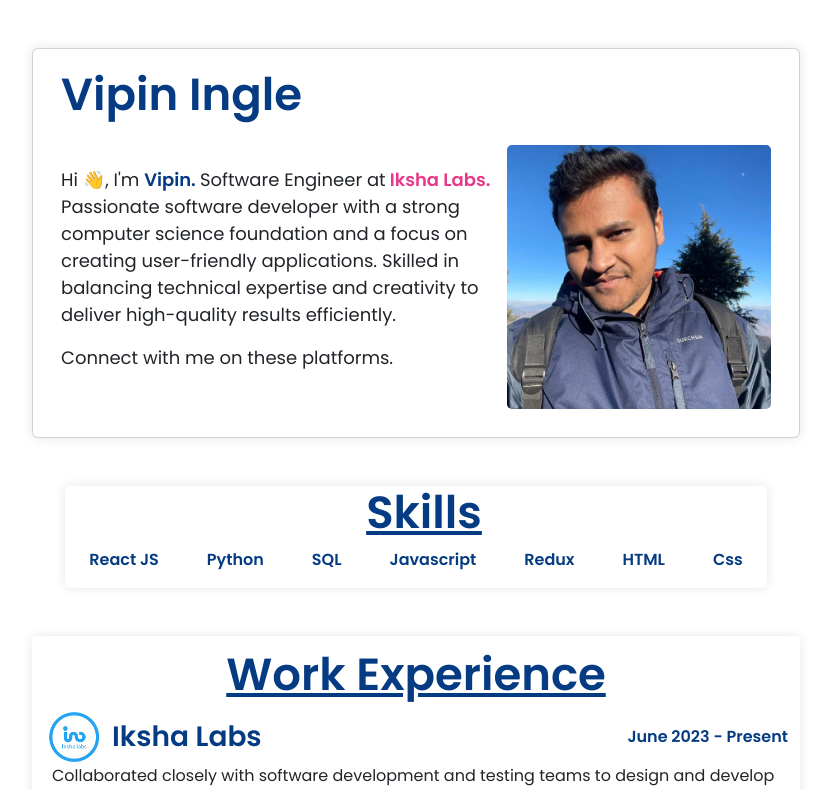
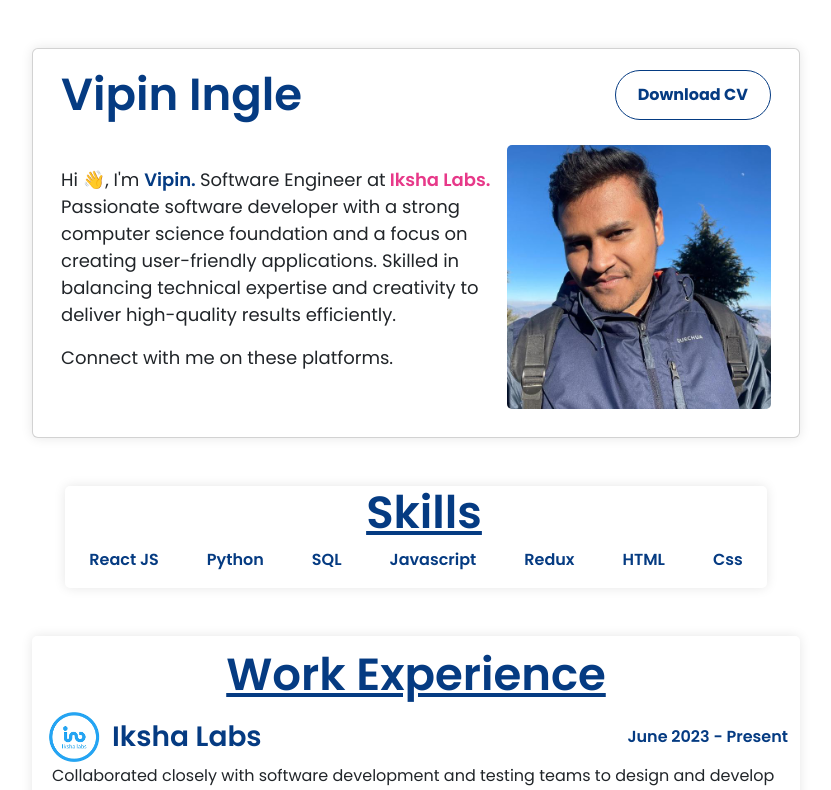
Before and after one commit to Vipin22875/Portfolio, a React (Create React App) app: page / in a window 1280 px wide. Shown: the top 790 px of the page, without its empty margins (224-1055 px from the left). Built offline with nearby package versions, Linux system fonts and the light colour scheme; some icons are missing.

Commit message:
commit-13 updated resume download

```diff
--- a/public/index.html
+++ b/public/index.html
@@ -15,9 +15,7 @@
     <link
       href="https://fonts.googleapis.com/css2?family=Poppins:ital,wght@0,100;0,200;0,300;0,400;0,500;0,600;0,700;0,800;0,900;1,100;1,200;1,300;1,400;1,500;1,600;1,700;1,800;1,900&display=swap"
       rel="stylesheet">
-      <link
-  rel="stylesheet"
-  href="https://cdn.jsdelivr.net/npm/bootstrap@5.3.0-alpha1/dist/css/bootstrap.min.css"
+      <link rel="stylesheet" href="https://cdn.jsdelivr.net/npm/bootstrap@5.3.0-alpha1/dist/css/bootstrap.min.css"
 />
 
     <!--
@@ -35,7 +33,7 @@
       Learn how to configure a non-root public URL by running `npm run build`.
     -->
     <title>Vipin Ingle</title>
-    <link href="../src/image/profile-image.jpg" alt="" />
+    <link rel="icon" type="image/jpg" href="../src/image/profile-image.jpg" />
   </head>
   <body>
     <noscript>You need to enable JavaScript to run this app.</noscript>
--- a/src/App.css
+++ b/src/App.css
@@ -223,5 +223,19 @@
   width: 400px;
   height: 350px;
   border-radius: 22px;
-  border: 1px solid black;
 }
+
+.cv-button{
+  width: fit-content;
+  height: fit-content;
+  padding: 12px 22px;
+  border-radius: 26px;
+  color: #053b82;
+  border: 1px solid #053b82;
+  font-weight: bolder;
+}
+
+.cv-button:hover{
+  background-color: #053b82;
+  color: white;
+}
--- a/src/pages/EarlyEducation.js
+++ b/src/pages/EarlyEducation.js
@@ -2,7 +2,7 @@
 import profileImage from '../image/profile-image.jpg';
 import coepImage from '../image/university_home.jpg';
 import jrCollege from '../image/jr_college.jpg'
-import highSchool from '../image/highSchoolParatwada2.png'
+import highSchool from '../image/highSchool.jpg'
 import Slider from 'react-slick';
 import "slick-carousel/slick/slick.css";
 import "slick-carousel/slick/slick-theme.css";
--- a/src/pages/Profile.js
+++ b/src/pages/Profile.js
@@ -2,13 +2,18 @@
 import { Card, CardBody, CardHeader } from 'reactstrap'
 import { SOCIAL_PLATOFORM } from './constants/portfolioConstants'
 import profileImage from '../image/profile-image.jpg'
+import resume from '../image/Resume.pdf'
 const Profile = () => {
     return (
         <React.Fragment>
             <div className='d-flex align-items-center justify-content-center mt-5 ms-4'>
                 <Card className='me-4 work-ex-card'>
-                    <div className='fw-600 text-bold ms-3 fs-45 portfolio-name'>
-                        Vipin Ingle
+                    <div className='d-flex align-items-center justify-content-between'>
+                        <div className='fw-600 text-bold ms-3 fs-45 portfolio-name'>
+                            Vipin Ingle
+                        </div>
+                        <a href={resume} className='cv-button me-3 text-decoration-none' download="Vipin-Resume">Download CV</a>
+
                     </div>
                     <CardBody className='fs-18'>
                         <div className='d-flex align-items-center'>
--- a/src/pages/Projects.js
+++ b/src/pages/Projects.js
@@ -66,7 +66,7 @@
                             PROJECTS.map((el, index) => {
                                 return (
                                     <>
-                                        {index === 2 && <p className='portfolio-name fs-22 fw-600 text-deoration-underline mx-2'> Side Projects: </p>}
+
                                         <div className="accordion-item rounded sf-pro-shadow-wrapper mb-3 mx-2">
                                             <h2 className="accordion-header">
                                                 <button
```
Also changed, not shown: src/image/highSchool.jpg (added), 1 other file (tests, documents, lock files or other folders).
